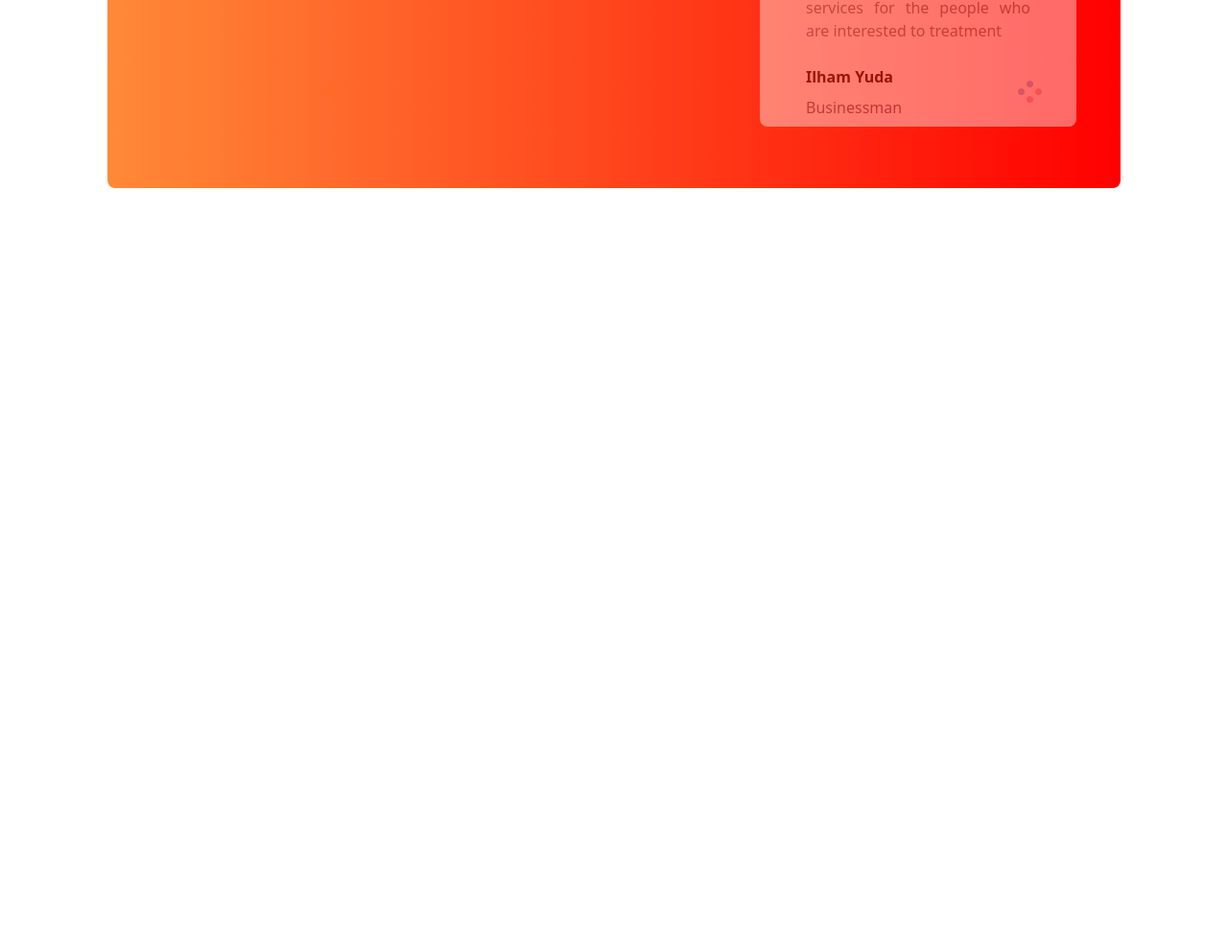
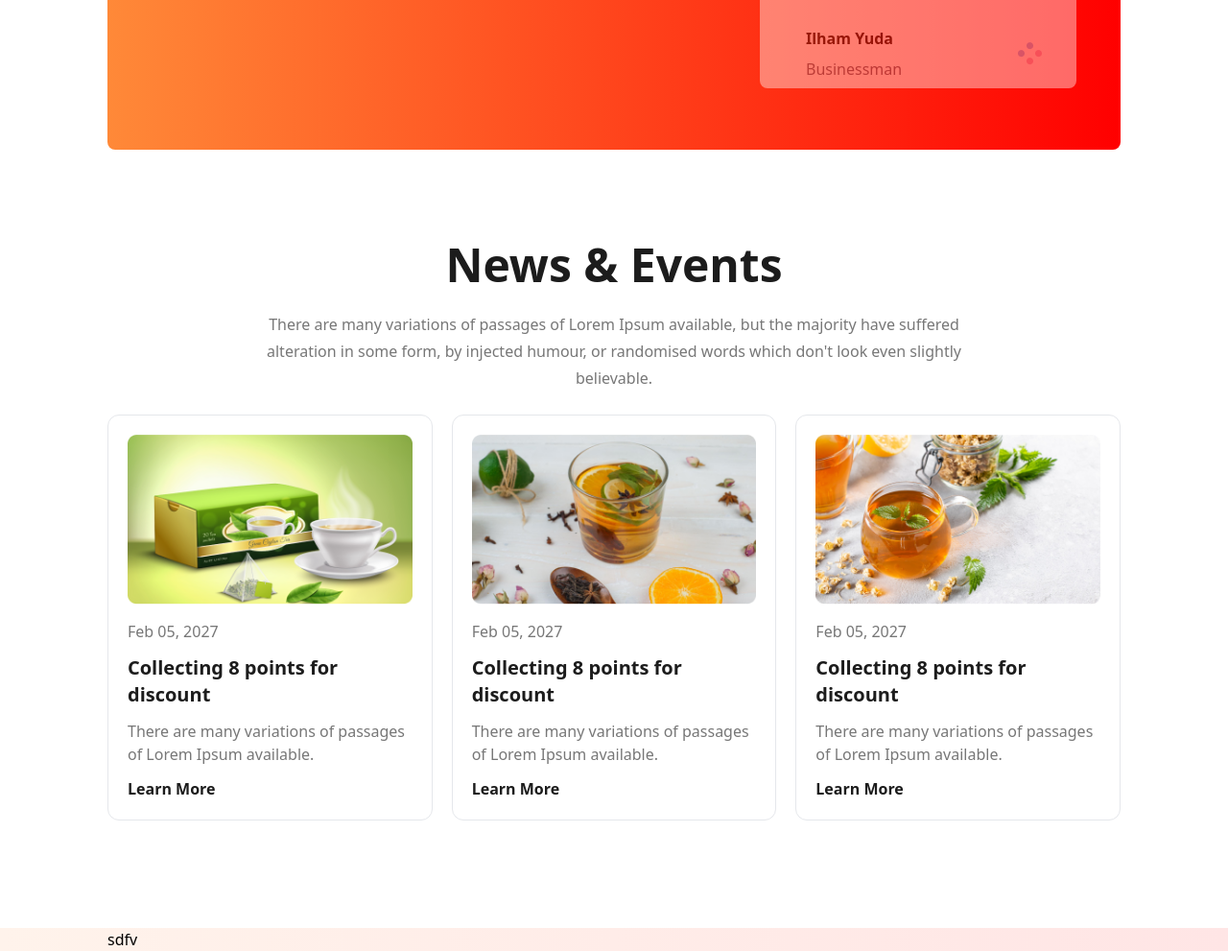
Before and after one commit to sangram-me/tea-house-with-tailwind-css, a plain HTML site: page index.html in a window 1280 px wide. Shown: the part 2477-3468 px from the top of the page at 96% size. Before the commit the page ends 2769 px from the top, so only its background shows below. Drawn offline with nearby package versions, Linux system fonts and the light colour scheme.

Commit message:
News & Event Section Complete & StardFoooter Section

```diff
--- a/index.html
+++ b/index.html
@@ -139,7 +139,7 @@
                                          </div>
                                     </div>
                                    <!-- Top Card -->
-                                    <div class="relative md:h-56 bg-white rounded-lg md:w-3/4 px-12 py-10 md:opacity-40 md:left-32 mt-12 md:mt-14 lg:mt-20">
+                                    <div class="relative md:h-56 bg-white rounded-lg md:w-3/4 px-12 py-10 md:opacity-40 md:left-32 mt-12 md:mt-14 lg:mt-10">
                                           <div class="absolute -top-5 -left-3.5 bg-white p-1 rounded-full ">
                                                  <img class="" src="images/client.png" alt="">
                                           </div>
@@ -172,6 +172,43 @@
 
 
                  </section>
+                 <!-- News & Event Section -->
+                 <section>
+                  <!-- News & Event Text      -->
+                   <div class="text-center w-full md:w-3/4 mx-auto">
+                          <h1 class="text-[#1C1C1C] text-5xl font-bold">News & Events</h1>
+                          <p class="text-base text-[#777777] leading-7 py-6">There are many variations of passages of Lorem Ipsum available, but the majority have suffered alteration in some form, by injected humour, or randomised words which don't look even slightly believable. </p>
+                   </div>
+                   <!-- News & Event Card -->
+                    <div class="grid grid-cols-1 md:grid-cols-2 lg:grid-cols-3 gap-5 mb-28">
+                          <div class="border rounded-xl p-5">
+                                   <img src="images/news-1.png" alt="">
+                                   <p class="text-base text-[#777777] pt-4 pb-3">Feb 05, 2027</p>
+                                   <h3 class="text-xl font-bold text-[#1C1C1C] pb-3">Collecting 8 points for <br>discount</h3>
+                                   <p class="text-base text-[#777777] pb-3">There are many variations of passages of Lorem Ipsum available.</p>
+                                   <h4 class="text-base font-bold text-[#1C1C1C]">Learn More</h4>
+                          </div>
+                          <div class="border rounded-xl p-5">
+                                   <img src="images/news-2.png" alt="">
+                                   <p class="text-base text-[#777777] pt-4 pb-3">Feb 05, 2027</p>
+                                   <h3 class="text-xl font-bold text-[#1C1C1C] pb-3">Collecting 8 points for <br>discount</h3>
+                                   <p class="text-base text-[#777777] pb-3">There are many variations of passages of Lorem Ipsum available.</p>
+                                   <h4 class="text-base font-bold text-[#1C1C1C]">Learn More</h4>
+                          </div>
+                          <div class="border rounded-xl p-5">
+                                   <img src="images/news-3.png" alt="">
+                                   <p class="text-base text-[#777777] pt-4 pb-3">Feb 05, 2027</p>
+                                   <h3 class="text-xl font-bold text-[#1C1C1C] pb-3">Collecting 8 points for <br>discount</h3>
+                                   <p class="text-base text-[#777777] pb-3">There are many variations of passages of Lorem Ipsum available.</p>
+                                   <h4 class="text-base font-bold text-[#1C1C1C]">Learn More</h4>
+                          </div>
+                    </div>
+                 </section>
         </main>
+        <footer class="bg-gradient-to-r from-[#fff3eb] to-[#ffe5e5]">
+              <div class="max-w-screen-xl mx-auto px-16 lg:px-28">
+                     sdfv
+              </div>
+        </footer>
 </body>
 </html>
```
